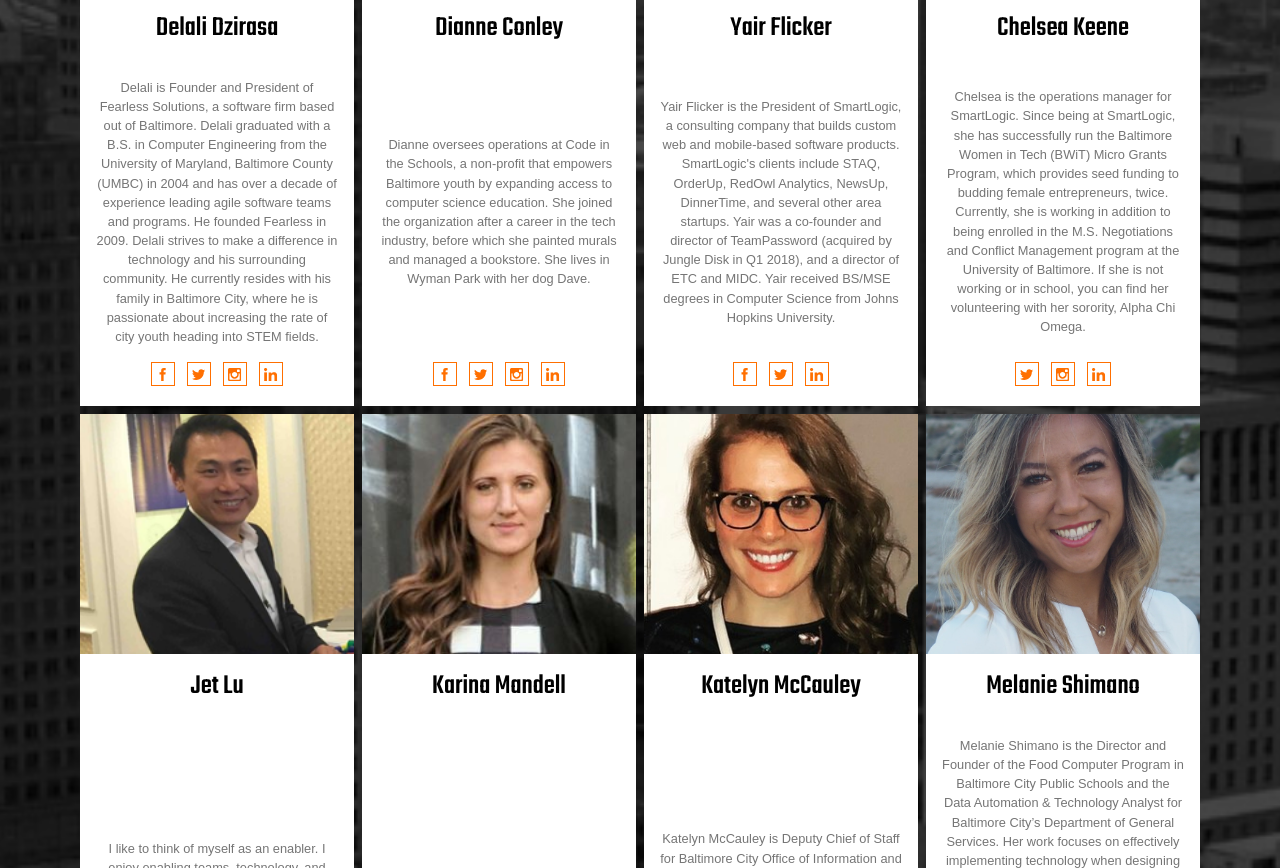
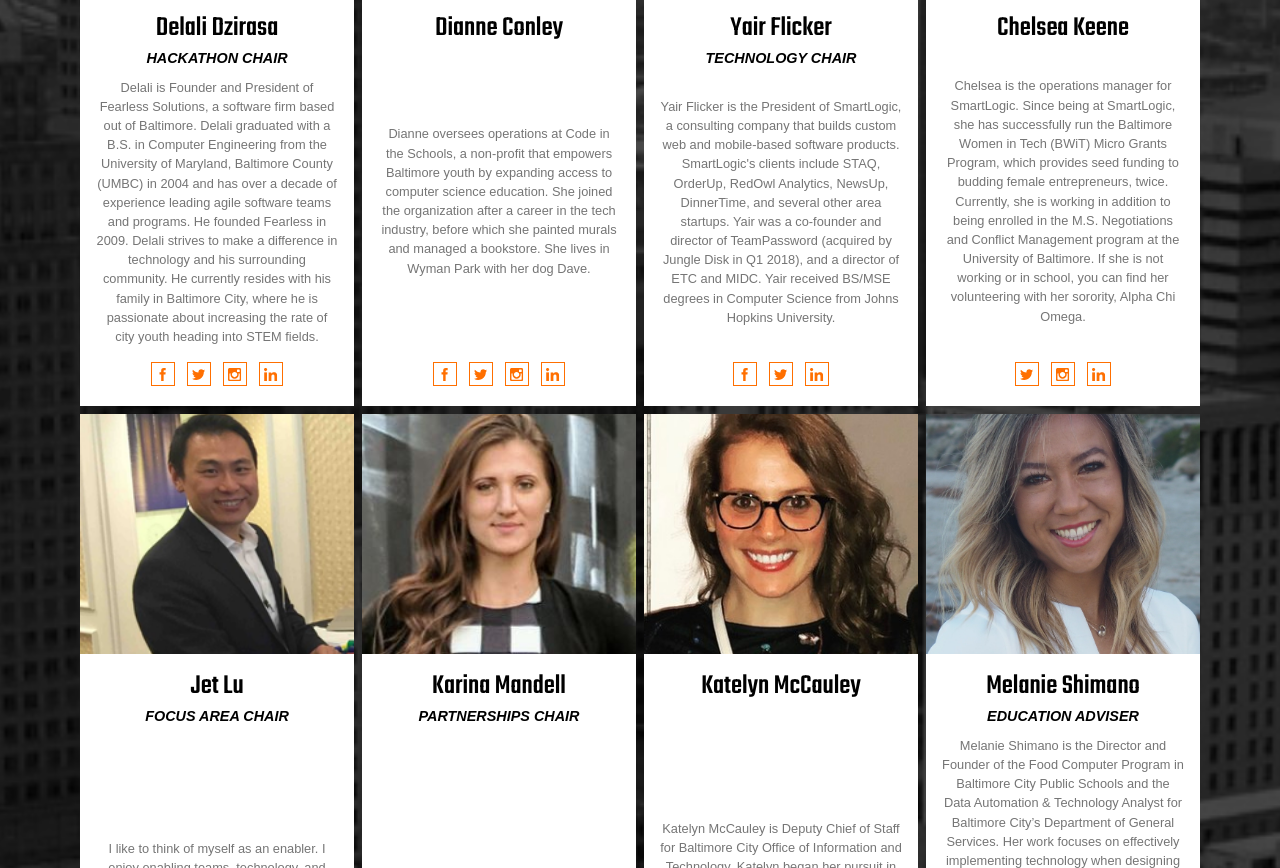
Before and after one commit to BaltimoreCity/HackBaltimore, a Jekyll site: the page built from getintouch.html, in a window 1280 px wide and 1400 px high, cut to the strip 532-1400 px from the top of the window. Built offline with Jekyll 4.4.1, drawn with Linux system fonts in a browser that asks for light colours; some web fonts are replaced.

Commit message:
Add organizer role

```diff
--- a/_data/organizers.json
+++ b/_data/organizers.json
@@ -3,6 +3,7 @@
       "name": "Delali Dzirasa",
       "bio": "Delali is Founder and President of Fearless Solutions, a software firm based out of Baltimore. Delali graduated with a B.S. in Computer Engineering from the University of Maryland, Baltimore County (UMBC) in 2004 and has over a decade of experience leading agile software teams and programs. He founded Fearless in 2009. Delali strives to make a difference in technology and his surrounding community. He currently resides with his family in Baltimore City, where he is passionate about increasing the rate of city youth heading into STEM fields.",
       "image": "dzirasa_delali.jpg",
+      "role": "Hackathon Chair",
       "facebook": "https://www.facebook.com/delalid",
       "twitter": "https://twitter.com/fearlessbmore",
       "instagram": "https://www.instagram.com/fearlessbmore/",
@@ -13,6 +14,7 @@
       "name": "Dianne Conley",
       "bio": "Dianne oversees operations at Code in the Schools, a non-profit that empowers Baltimore youth by expanding access to computer science education. She joined the organization after a career in the tech industry, before which she painted murals and managed a bookstore.  She lives in Wyman Park with her dog Dave.",
       "image": "dianne_conley.jpg",
+      "role": "",
       "facebook": "https://www.facebook.com/dianne.conley",
       "twitter": "https://twitter.com/dianneconley",
       "instagram": "https://www.instagram.com/dconley01/",
@@ -23,6 +25,7 @@
       "name": "Yair Flicker",
       "bio": "Yair Flicker is the President of SmartLogic, a consulting company that builds custom web and mobile-based software products. SmartLogic's clients include STAQ, OrderUp, RedOwl Analytics, NewsUp, DinnerTime, and several other area startups. Yair was a co-founder and director of TeamPassword (acquired by Jungle Disk in Q1 2018), and a director of ETC and MIDC. Yair received BS/MSE degrees in Computer Science from Johns Hopkins University.",
       "image": "yair-flicker.jpg",
+      "role": "Technology Chair",
       "facebook": "https://www.facebook.com/yflicker",
       "twitter": "https://twitter.com/yflicker",
       "instagram": null,
@@ -33,6 +36,7 @@
       "name": "Chelsea Keene",
       "bio": "Chelsea is the operations manager for SmartLogic. Since being at SmartLogic, she has successfully run the Baltimore Women in Tech (BWiT) Micro Grants Program, which provides seed funding to budding female entrepreneurs, twice. Currently, she is working in addition to being enrolled in the M.S. Negotiations and Conflict Management program at the University of Baltimore. If she is not working or in school, you can find her volunteering with her sorority, Alpha Chi Omega.",
       "image": "chelsea-keene.jpg",
+      "role": "",
       "facebook": null,
       "twitter": "https://twitter.com/stinkletone",
       "instagram": "https://www.instagram.com/dev_dress/",
@@ -43,6 +47,7 @@
       "name": "Jet Lu",
       "bio": "I like to think of myself as an enabler. I enjoy enabling teams, technology, and operating efficiency, and I am passionate about delivering solutions. With a software engineering background, my passion grew from a single contributor, to making enterprise impact by transitioning organizations.  I am super excited about our Digital Transformation strategy and working with teams in Baltimore as we transform the existing BCIT operating model into a business solutions service provider.On a personal level, I am a father of two -- Mason and Brielle. Mason loves robots and Brielle satellites big brother like there's no tomorrow.  Both have endless energies that takes all of mine away from any other hobbies. Except if I can sneak out to the driving range.",
       "image": "jet-lu.jpg",
+      "role": "Focus Area Chair",
       "facebook": null,
       "twitter": "https://twitter.com/imjetlu",
       "instagram": null,
@@ -53,6 +58,7 @@
       "name": "Karina Mandell",
       "bio": "Karina Mandell was born in Ukraine and immigrated to Baltimore. She grew up in Pikesville and went on to study at St. Mary's College of Maryland. After a few years in the field she switched from social work to social entrepreneurship. Green Smart Cities is working to create a sustainable community, an EcoDistrict, within Baltimore. In addition, Sync The City is a tech startup that offers a marketplace for companies looking to share resources and partner on mutually aligned projects.",
       "image": "karina-mandell.jpg",
+      "role": "Partnerships Chair",
       "facebook": "https://www.facebook.com/delalid",
       "twitter": "https://twitter.com/fearlessbmore",
       "instagram": "https://www.instagram.com/fearlessbmore/",
@@ -63,6 +69,7 @@
       "name": "Katelyn McCauley",
       "bio": "Katelyn McCauley is Deputy Chief of Staff for Baltimore City Office of Information and Technology. Katelyn began her pursuit in the public sector four years ago, after testing the waters in the legal industry. She finds great satisfaction in public service and enjoys working in local government. With a background in Emergency Management, Katelyn understands the importance in collaboration, it is with this understanding that she seeks to build strong relationships with internal and external stakeholders for the betterment of the community. Katelyn is a Philadelphia native, her passions outside of public service include rowing, reading, and traveling. She is currently in a dual degree program at UMBC seeking her BA in Political Science, and a Master’s in Public Policy.",
       "image": "katelyn-mccauley.jpg",
+      "role": "",
       "facebook": "https://www.facebook.com/katelyn.mccauley",
       "twitter": null,
       "instagram": "https://www.instagram.com/kmccauely15/",
@@ -73,6 +80,7 @@
       "name": "Melanie Shimano",
       "bio": "Melanie Shimano is the Director and Founder of the Food Computer Program in Baltimore City Public Schools and the Data Automation & Technology Analyst for Baltimore City’s Department of General Services. Her work focuses on effectively implementing technology when designing solutions to community challenges and fostering this mentality by  providing meaningful and innovative STEM education for Baltimore City students. Melanie was most recently featured as a speaker at SXSW, SXSW EDU, and PyCon UK where she lead sessions about the importance of using open-source technology in education and aligning these projects with education standards and civic engagement. Her work has been featured in The Baltimore Sun, The Baltimore Mayor’s Newsletter, The Johns Hopkins Magazine, and The Johns Hopkins Engineering Magazine, and she has received several grants for her entrepreneurial efforts—most recently, from Constellation Energy Group and the Baltimore City Office of Sustainability to continue STEM and Food Systems programming.Melanie holds both an M.S. in Engineering Management and a B.S. in Chemical & Biomolecular Engineering from the Johns Hopkins University",
       "image": "melanie-shimano.jpg",
+      "role": "Education Adviser",
       "facebook": null,
       "twitter": null,
       "instagram": null,
@@ -83,6 +91,7 @@
       "name": "John Priest",
       "bio": "John is Head of Recruiting for Fearless, a software firm based in Baltimore. He has a BA in History from Elon University. John is excited by the growth of STEM education in Baltimore City and all it entails. He is looking forward to Hack Baltimore and the potential and impact this will have on the city and its future. When not supporting Fearless, he is a water junkie on a kayak or SUP with or without his kids.",
       "image": "john-priest.jpg",
+      "role": "Volunteers Chair",
       "facebook": null,
       "twitter": "https://twitter.com/fearlessbmore",
       "instagram": "https://www.instagram.com/fearlessbmore/",
--- a/getintouch.html
+++ b/getintouch.html
@@ -15,7 +15,7 @@ title: Get In Touch
         </div>
         <div class="getintouch-organizers__content_info">
           <h4 class="getintouch-organizers__info_h4">{{ member.name }}</h4>
-          <h5 class="getintouch-organizers__info_h5">&nbsp;</h5>
+          <h5 class="getintouch-organizers__info_h5">{{ member.role }}</h5>
           <p class="getintouch-organizers__info_p">{{ member.bio }}</p>
           <div class="getintouch-organizers__info_social">
             {% if member.facebook != null %}
```
